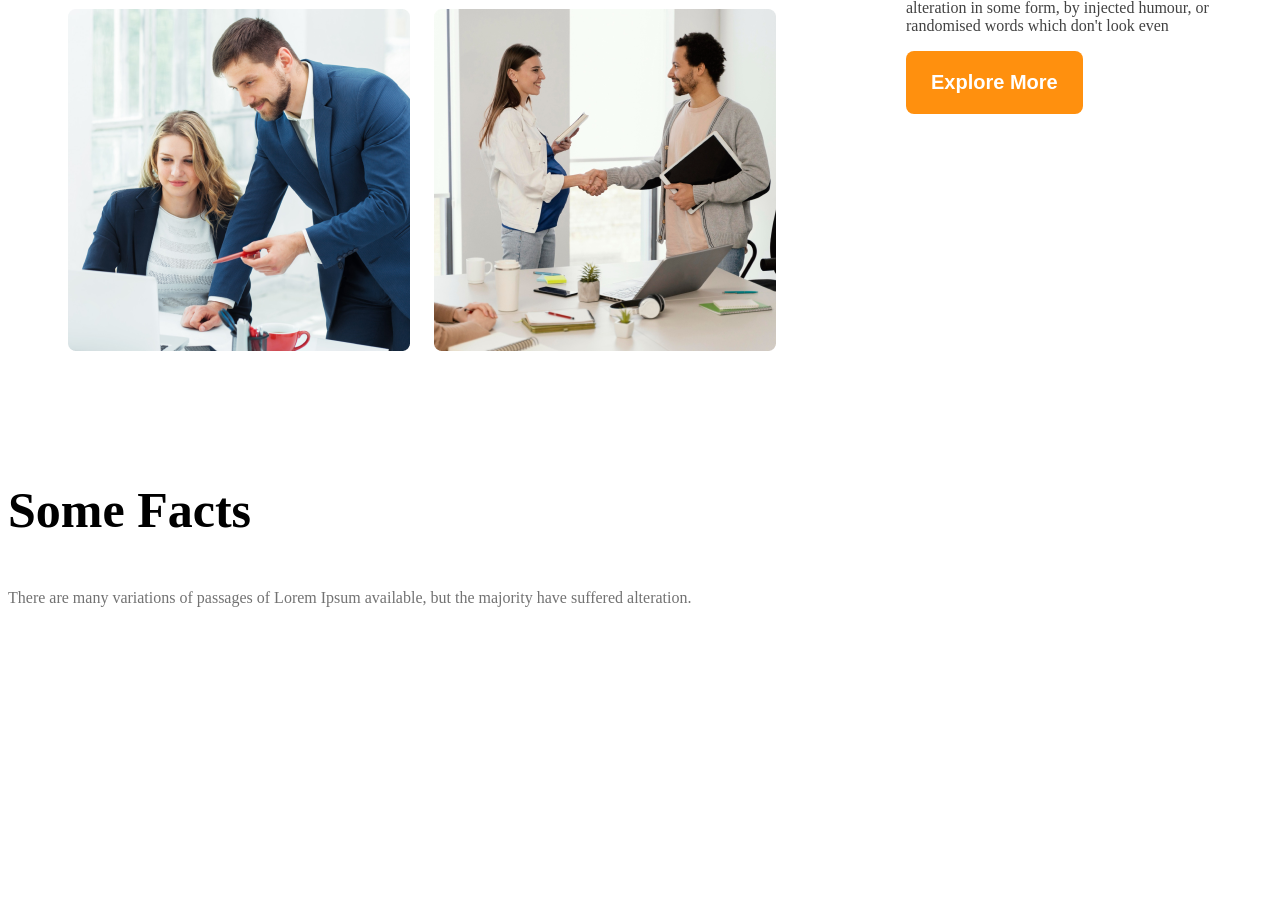
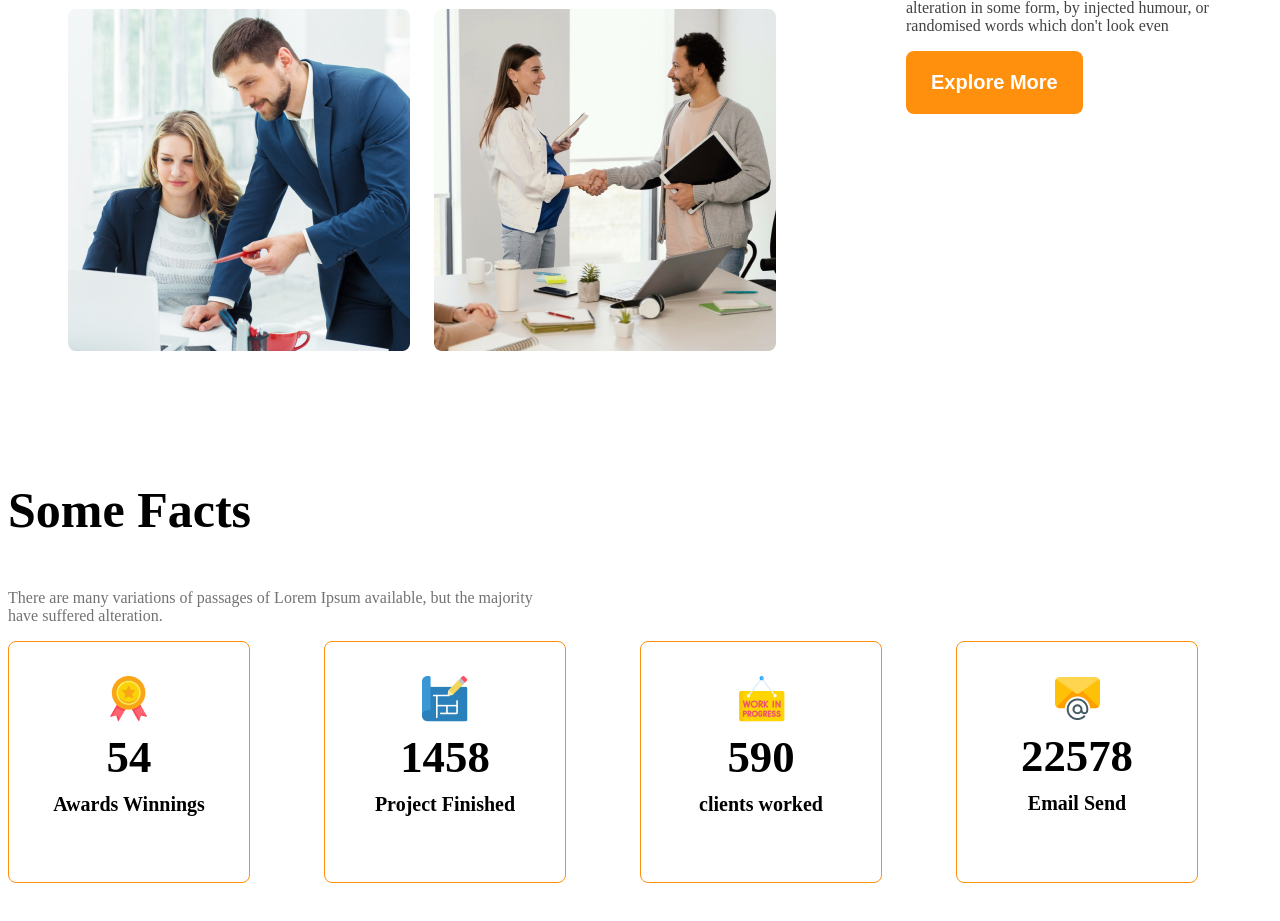
Before and after one commit to rayhankhan101/G3-architect-web, a plain HTML site: page index.html in a window 1280 px wide. Shown: the part 1535-2456 px from the top of the page. Before the commit the page ends 2272 px from the top, so only its background shows below. Drawn offline with Linux system fonts and the light colour scheme.

Commit message:
added index.htmlfile

```diff
--- a/index.html
+++ b/index.html
@@ -51,7 +51,37 @@
         <!-- features will enjoy -->
         <section>
             <h3 class="section-title">Some Facts</h3>
-            <p class="text-light-gray">There are many variations of passages of Lorem Ipsum available, but the majority have suffered alteration.</p>
+            <p class="text-light-gray fect-description">There are many variations of passages of Lorem Ipsum available, but the majority have suffered alteration.</p>
+            <div class="facts-container">
+               <div class="fact-card dispaly-flex">
+                <div>
+                <img src="images/icons/ribon.png"alt="" class="fact-icon">
+                <h4 class="fact-number">54</h4>
+                <h5 class="fact-name">Awards Winnings</h5>
+                </div>
+               </div>
+               <div class="fact-card dispaly-flex">
+                <div>
+                <img src="images/icons/projects.png" alt="" class="fact-icon">
+                <h4 class="fact-number">1458</h4>
+                <h5 class="fact-name">Project Finished</h5>
+                </div>
+               </div>
+               <div class="fact-card dispaly-flex">
+                <div>
+                <img src="images/icons/customers.png" alt="" class="fact-icon">
+                <h4 class="fact-number">590</h4>
+                <h5 class="fact-name">clients worked</h5>
+                </div>
+               </div>
+               <div class="fact-card dispaly-flex">
+                <div>
+                <img src="images/icons/email.png" alt="" class="fact-icon">
+                <h4 class="fact-number">22578</h4>
+                <h5 class="fact-name">Email Send</h5>
+                </div>
+               </div>
+            </div>
         </section>
         <!-- some facts -->
         <section class="some-facts">
--- a/styles/architects.css
+++ b/styles/architects.css
@@ -106,6 +106,34 @@ main > section {
 #quick-list{
     font-weight: 500;
 }
+/* some facts related style */
+.facts-container{
+    display: grid;
+    grid-template-columns: repeat(4, 1fr);
+}
+.fact-card{
+    border: 1px solid #FF900E;
+    width: 240px;
+    height: 240px;
+    border-radius: 8px;
+    text-align: center;
+    align-items: center;
+    justify-content: center;
+}
+.fact-number{
+    font-size: 2.8rem;
+    font-weight: 600;
+    margin-top: 5px;
+    margin-bottom: 10px;
+}
+.fact-name{
+    font-size: 1.25rem;
+    font-weight: 600;
+    margin-top: 10px;
+}
+.fect-description{
+    max-width: 540px;
+}
 
 /* responsive media query */
 @media screen and (max-width: 576px) {
@@ -115,7 +143,7 @@ main > section {
         flex-direction: column;
     }
     .team-img-container{
-        grid-template-columns: repeat(1,1fr);
+        grid-template-columns: repeat(1, 1fr);
     }
     .our-features{
         margin-left: 20px;
```
